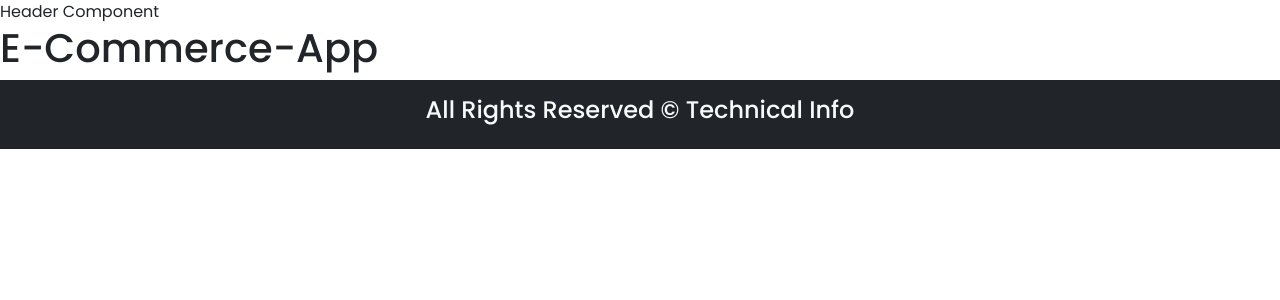
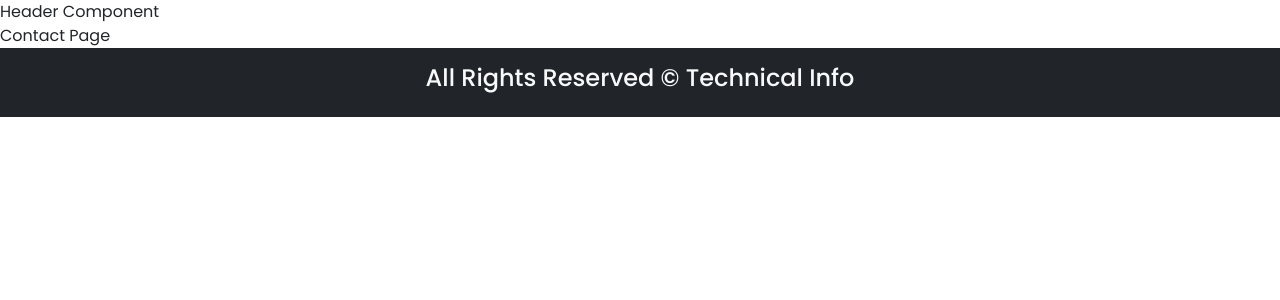
Before and after one commit to neelendrareddy9001/e-commerce-mern-app, a React (Create React App) app in the folder client/: page /contact in a window 1280 px wide. Shown: the top 300 px of the page. Built offline with nearby package versions, Linux system fonts and the light colour scheme; a web font is replaced by a local one.

Commit message:
added all the components for this project

```diff
--- a/client/src/App.js
+++ b/client/src/App.js
@@ -1,13 +1,22 @@
 import "./App.css";
-import Layout from "./components/Layout/Layout";
+import { Routes, Route } from "react-router-dom";
+import HomePage from "./pages/HomePage";
+import PageNotFound from "./pages/PageNotFound";
+import Policy from "./pages/Policy";
+import Contact from "./pages/Contact";
+import About from "./pages/About";
 
 function App() {
   return (
-    <div className="App">
-      <Layout className='container'>
-        <h1>E-Commerce-App</h1>
-      </Layout>
-    </div>
+    <>
+      <Routes>
+        <Route path="/" element={<HomePage />} />
+        <Route path="/about" element={<About />} />
+        <Route path="/contact" element={<Contact />} />
+        <Route path="/oolicy" element={<Policy />} />
+        <Route path="*" element={<PageNotFound />} />
+      </Routes>
+    </>
   );
 }
 
--- /dev/null
+++ b/client/src/pages/About.js
@@ -0,0 +1,8 @@
+import React from "react";
+import Layout from "../components/Layout/Layout";
+
+const About = () => {
+  return <Layout>About page</Layout>;
+};
+
+export default About;
--- /dev/null
+++ b/client/src/pages/Contact.js
@@ -0,0 +1,8 @@
+import React from "react";
+import Layout from "../components/Layout/Layout";
+
+const Contact = () => {
+  return <Layout>Contact Page</Layout>;
+};
+
+export default Contact;
--- /dev/null
+++ b/client/src/pages/HomePage.js
@@ -0,0 +1,8 @@
+import React from "react";
+import Layout from "../components/Layout/Layout";
+
+const HomePage = () => {
+  return <Layout>HomePage</Layout>;
+};
+
+export default HomePage;
--- /dev/null
+++ b/client/src/pages/PageNotFound.js
@@ -0,0 +1,7 @@
+import React from "react";
+
+const PageNotFound = () => {
+  return <div>PageNotFound</div>;
+};
+
+export default PageNotFound;
--- /dev/null
+++ b/client/src/pages/Policy.js
@@ -0,0 +1,7 @@
+import React from "react";
+
+const Policy = () => {
+  return <div>Policy</div>;
+};
+
+export default Policy;
```
